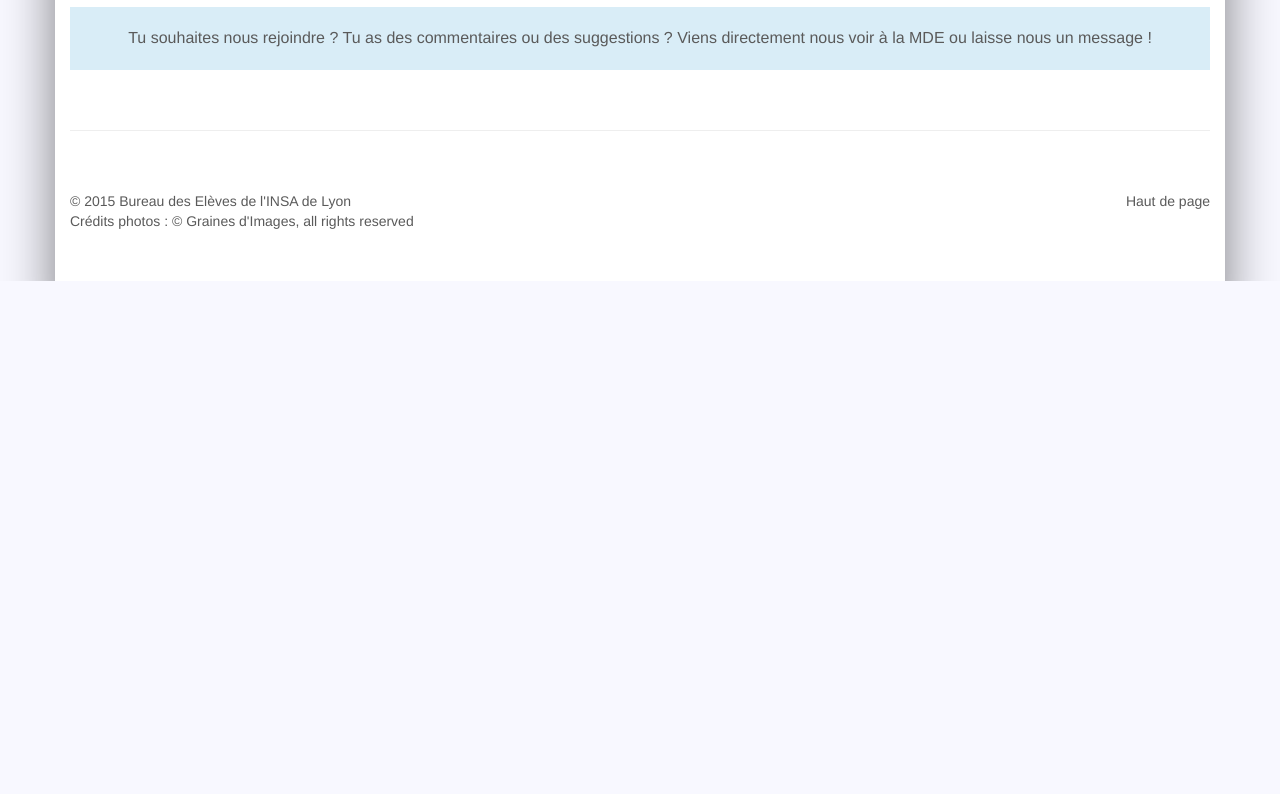
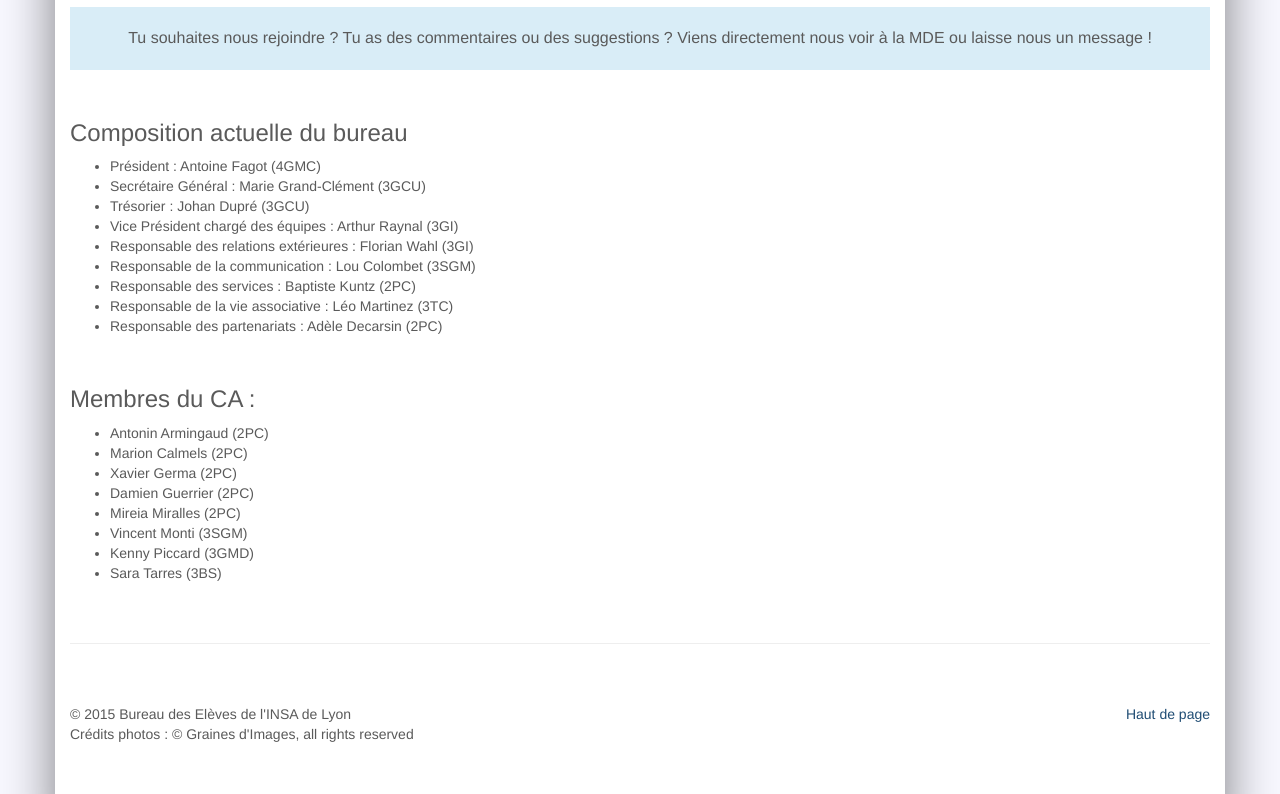
Before and after one commit to BdEINSALyon/site, a plain HTML site: page bde.html in a window 1280 px wide. Shown: the part 1161-1955 px from the top of the page. Before the commit the page ends 1442 px from the top, so only its background shows below. Drawn offline with Linux system fonts and the light colour scheme.

Commit message:
update: ecole_ete

```diff
--- a/bde.html
+++ b/bde.html
@@ -175,8 +175,31 @@
     </p>
     <p class="bg-info"  style="font-size: 16px; text-align: center; padding: 20px">
         Tu souhaites nous rejoindre ? Tu as des commentaires ou des suggestions ? Viens directement nous voir à la MDE ou laisse nous un message !</p>
-
-
+    <br>
+    <h3>Composition actuelle du bureau</h3>
+    <ul>
+        <li>Président : Antoine Fagot (4GMC)</li>
+        <li>Secrétaire Général : Marie Grand-Clément (3GCU)</li>
+        <li>Trésorier : Johan Dupré (3GCU)</li>
+        <li>Vice Président chargé des équipes : Arthur Raynal (3GI)</li>
+        <li>Responsable des relations extérieures : Florian Wahl (3GI)</li>
+        <li>Responsable de la communication : Lou Colombet (3SGM)</li>
+        <li>Responsable des services : Baptiste Kuntz (2PC)</li>
+        <li>Responsable de la vie associative : Léo Martinez (3TC)</li>
+        <li>Responsable des partenariats : Adèle Decarsin (2PC)</li>
+    </ul>
+    <br>
+    <h3>Membres du CA :</h3>
+    <ul>
+        <li>Antonin Armingaud (2PC)</li>
+        <li>Marion Calmels (2PC)</li>
+        <li>Xavier Germa (2PC)</li>
+        <li>Damien Guerrier (2PC)</li>
+        <li>Mireia Miralles (2PC)</li>
+        <li>Vincent Monti (3SGM)</li>
+        <li>Kenny Piccard (3GMD)</li>
+        <li>Sara Tarres (3BS)</li>
+    </ul>
     <!-- /END THE FEATURETTES -->
 
 
--- a/css/custom.css
+++ b/css/custom.css
@@ -168,7 +168,7 @@ body {
 
 /*LIENS*/
 a{
-    color: #5a5a5a;
+    color: #204d74;
     text-decoration: none;
 }
 
```
Also changed, not shown: ecole_ete.html (+4 -2 lines), 1 other file.
